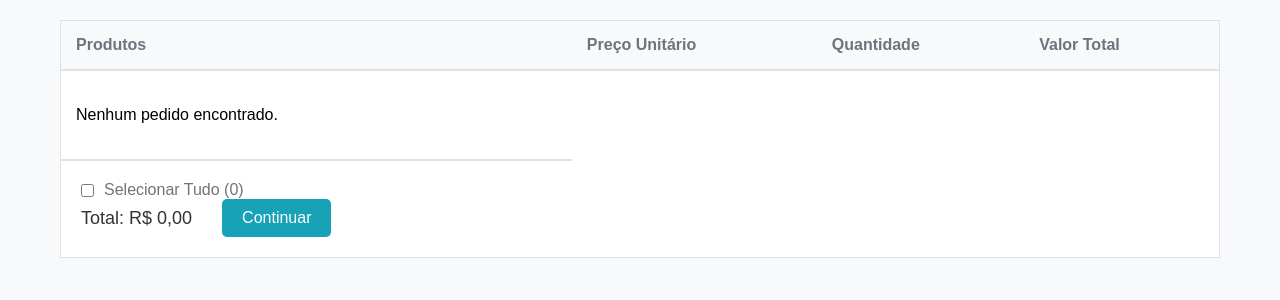
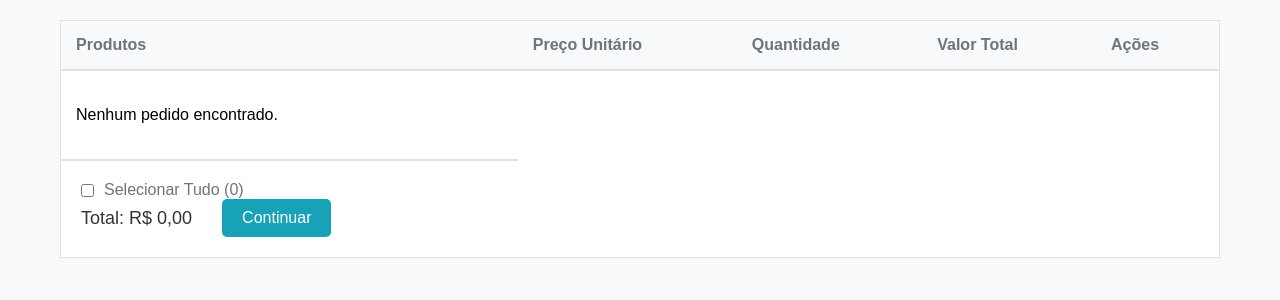
Before and after one commit to Bunnyeah/TCC, a PHP site: page /carrinho2.php in a window 1280 px wide. Shown: the part 175-475 px from the top of the page. Run offline with PHP 8.4, Linux system fonts and the light colour scheme; tables that the repository leaves empty hold one stand-in row (values such as "Sample post").

Commit message:
alteração carrinho, adicão de Ações

```diff
--- a/carrinho2.php
+++ b/carrinho2.php
@@ -254,6 +254,7 @@
                     <th>Preço Unitário</th>
                     <th>Quantidade</th>
                     <th>Valor Total</th>
+                    <th>Ações</th>
                 </tr>
             </thead>
             <tbody>
@@ -267,6 +268,7 @@
                                 </div>
                             </td>
                             <td class="price"><?php echo number_format($pp->Preco_Und, 2, ',', '.'); ?> R$</td>
+                            <td class="quantity"><?php echo htmlspecialchars($pp->Qtd_produtos)?></td>
                             <td class="price"><?php echo number_format($pp->Valor_Total, 2, ',', '.'); ?> R$</td>
                         </tr>
                     <?php endforeach; ?>
```
